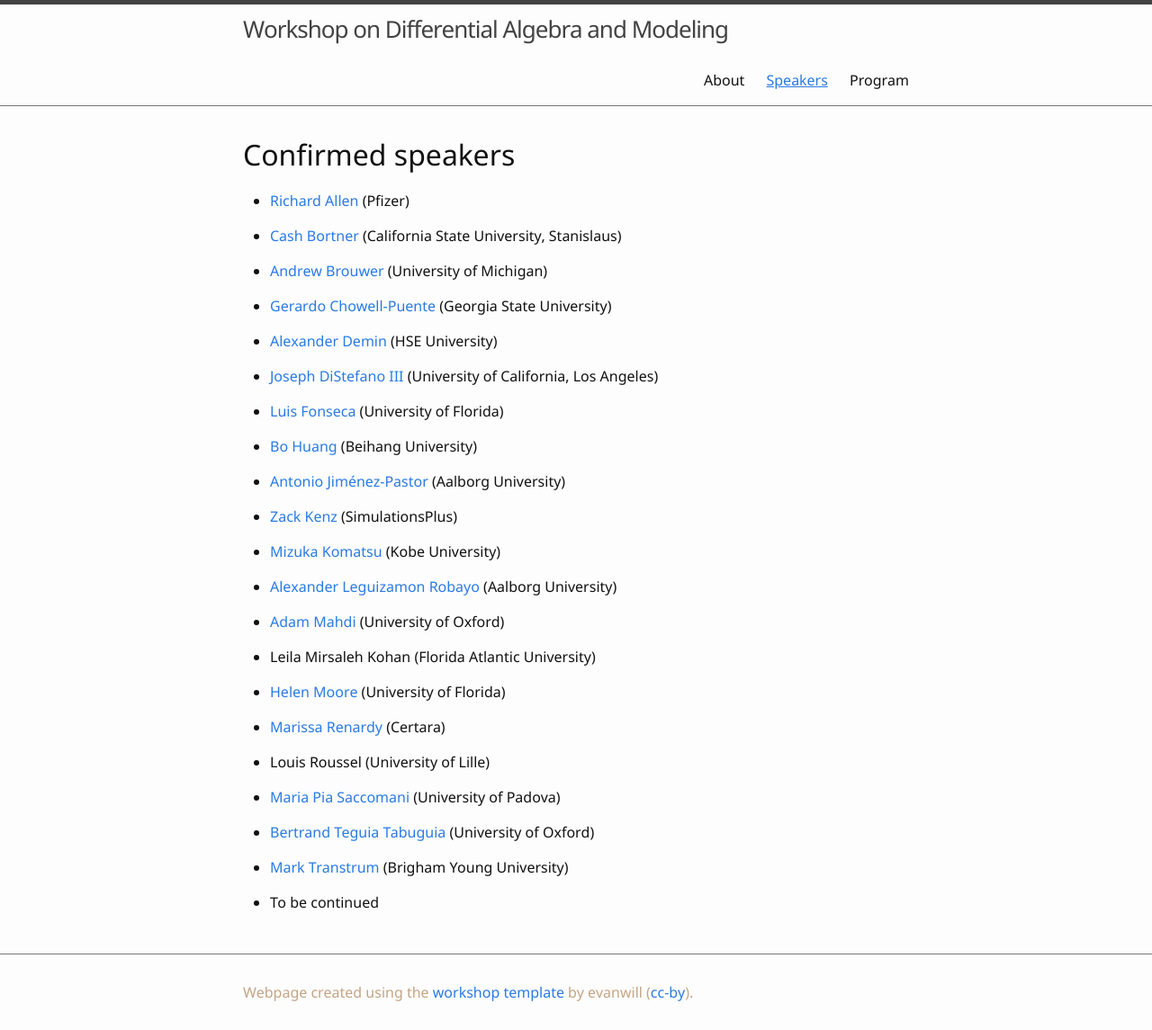
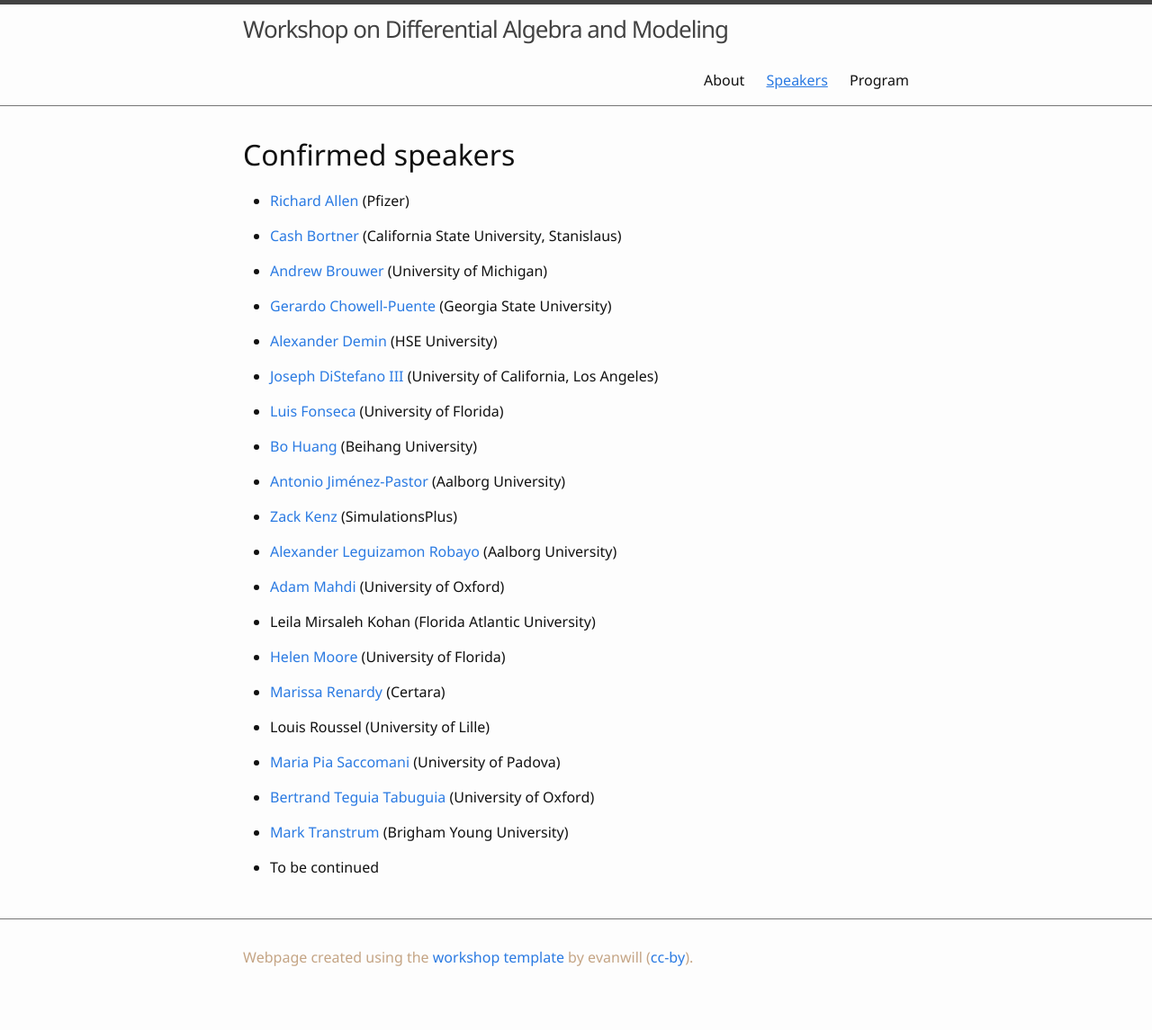
Before and after one commit to diffalg-modeling/diffalg-modeling, a Jekyll site: the page built from participants.md, in a window 1280 px wide. Shown: the whole page at 90% size. Built offline with Jekyll 4.4.1, drawn with Linux system fonts in a browser that asks for light colours; after the commit the page ends 1106 px from its top, so only the background shows below that.

Commit message:
removing Mizuka from the speakers

```diff
--- a/participants.md
+++ b/participants.md
@@ -25,8 +25,6 @@ nav: true
 
 * [Zack Kenz](https://www.simulations-plus.com/people/zackary-kenz/) (SimulationsPlus)
 
-* [Mizuka Komatsu](http://www2.kobe-u.ac.jp/~mkomatsu/english.html) (Kobe University)
-
 * [Alexander Leguizamon Robayo](https://vbn.aau.dk/en/persons/153046) (Aalborg University)
 
 * [Adam Mahdi](https://www.oii.ox.ac.uk/people/profiles/adam-mahdi/) (University of Oxford)
```
